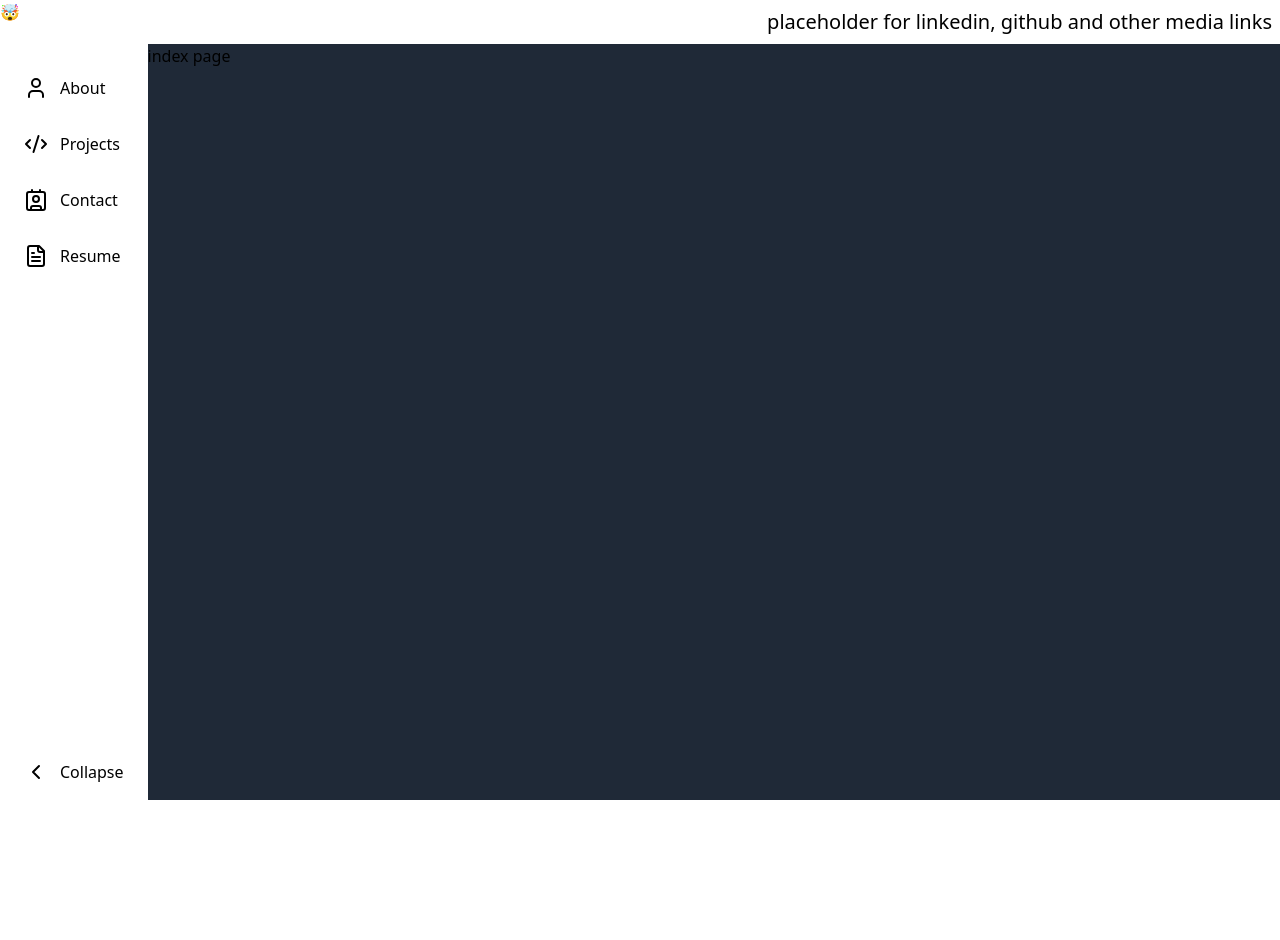
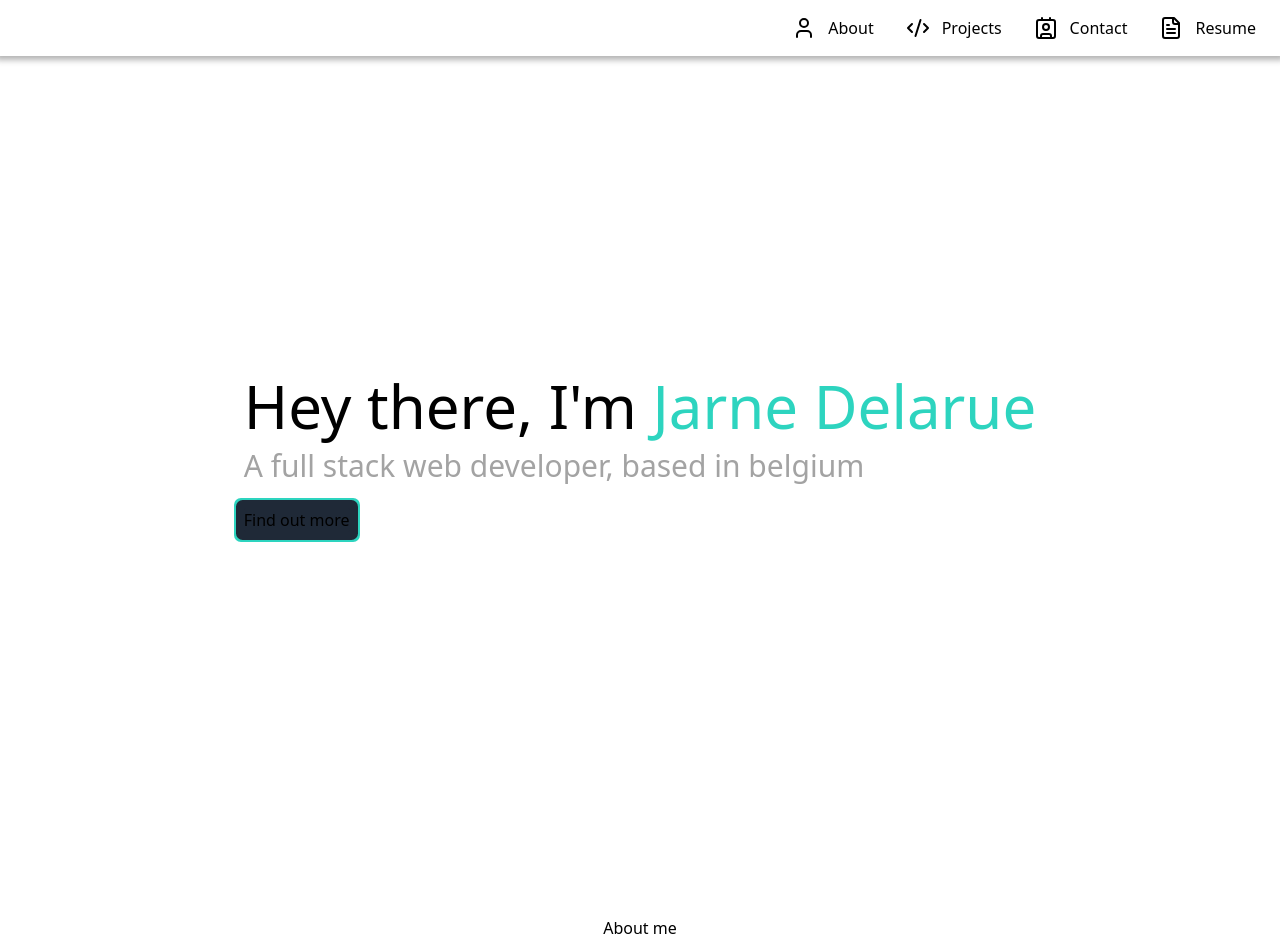
Before and after one commit to JarneDel/frontend-portfolio, a Nuxt app: page / in a window 1280 px wide. Before the commit the page ends 800 px from the top, so only its background shows below. Built offline with nearby package versions, Linux system fonts and the light colour scheme.

Commit message:
top navigation and landing page

```diff
--- a/components/Layout/LayoutHeader.vue
+++ b/components/Layout/LayoutHeaderHorizontal.vue
@@ -1,7 +1,7 @@
 <template>
 
-  <div class="flex flex-col justify-between my-4 ">
-    <ul class="mx-6 flex flex-col gap-8 my-4" >
+  <div class="flex flex-row-reverse justify-between ">
+    <ul class="mx-6 flex flex-rows gap-8 my-4" >
       <li>
         <NuxtLink to="/#about" class="flex flex-row gap-3 hocus:ring-2 hocus:rounded-sm hocus:ring-gray-400 hocus:bg-gray-300 hocus:ring-offset-8 :hocus:ring-offset-gray-400
         hocus:dark:ring-gray-600 dark:hocus:bg-gray-700 dark:hocus:ring-offset-gray-700 focus:outline-none">
@@ -31,11 +31,6 @@
         </NuxtLink>
       </li>
     </ul>
-    <button @click="toggle" class="mt-auto mx-6 flex flex-row gap-3 flex-row gap-3 hocus:ring-2 hocus:rounded-sm hocus:ring-gray-400 hocus:bg-gray-300 hocus:ring-offset-8 :hocus:ring-offset-gray-400
-        hocus:dark:ring-gray-600 dark:hocus:bg-gray-700 dark:hocus:ring-offset-gray-700 focus:outline-none">
-      <ChevronLeft class='transition-transform' :class='{rotate: !sideBarExpanded}'/>
-      <span v-if="sideBarExpanded">Collapse</span>
-    </button>
   </div>
 
 </template>
--- a/components/Layout/LayoutLogo.vue
+++ /dev/null
@@ -1,3 +0,0 @@
-<template>
-  <div>🤯</div>
-</template>
--- a/components/Layout/LayoutTitle.vue
+++ /dev/null
@@ -1,3 +0,0 @@
-<template>
-  <div class='flex justify-end text-xl m-2'>placeholder for linkedin, github and other media links</div>
-</template>
--- a/layouts/default.vue
+++ b/layouts/default.vue
@@ -1,9 +1,49 @@
 <template>
-  <div class="grid grid-rows-[max-content_1fr] grid-cols-[max-content_1fr] min-h-screen dark:bg-gray-900 dark:text-gray-100">
-    <LayoutLogo></LayoutLogo>
-    <LayoutTitle></LayoutTitle>
-    <LayoutHeader></LayoutHeader>
-
+  <div class="min-h-screen dark:bg-gray-900 dark:text-gray-100">
+      <div class="flex flex-row-reverse justify-between shadow ">
+        <ul class="mx-6 flex flex-rows gap-8 my-4" >
+          <li>
+            <NuxtLink to="/#about" class="flex flex-row gap-3 hocus:ring-2 hocus:rounded-sm hocus:ring-gray-400 hocus:bg-gray-300 hocus:ring-offset-8 :hocus:ring-offset-gray-400
+        hocus:dark:ring-gray-600 dark:hocus:bg-gray-700 dark:hocus:ring-offset-gray-700 focus:outline-none">
+              <user ></user>
+              <p>About</p>
+            </NuxtLink>
+          </li>
+          <li >
+            <NuxtLink to="#projects" class="flex flex-row gap-3 flex-row gap-3 hocus:ring-2 hocus:rounded-sm hocus:ring-gray-400 hocus:bg-gray-300 hocus:ring-offset-8 :hocus:ring-offset-gray-400
+        hocus:dark:ring-gray-600 dark:hocus:bg-gray-700 dark:hocus:ring-offset-gray-700 focus:outline-none">
+              <Code2/>
+              <p>Projects</p>
+            </NuxtLink>
+          </li>
+          <li >
+            <NuxtLink to="/contact" class="flex flex-row gap-3 flex-row gap-3 hocus:ring-2 hocus:rounded-sm hocus:ring-gray-400 hocus:bg-gray-300 hocus:ring-offset-8 :hocus:ring-offset-gray-400
+        hocus:dark:ring-gray-600 dark:hocus:bg-gray-700 dark:hocus:ring-offset-gray-700 focus:outline-none">
+              <Contact></Contact>
+              <p>Contact</p>
+            </NuxtLink>
+          </li>
+          <li >
+            <NuxtLink to="/Resume" class="flex flex-row gap-3 flex-row gap-3 hocus:ring-2 hocus:rounded-sm hocus:ring-gray-400 hocus:bg-gray-300 hocus:ring-offset-8 :hocus:ring-offset-gray-400
+        hocus:dark:ring-gray-600 dark:hocus:bg-gray-700 dark:hocus:ring-offset-gray-700 focus:outline-none" >
+              <file-text/>
+              <p>Resume</p>
+            </NuxtLink>
+          </li>
+        </ul>
+      </div>
     <slot/>
   </div>
 </template>
+
+
+<script setup lang="ts">
+import {ChevronLeft, User, Contact, Code2, FileText} from "lucide-vue-next";
+const sideBarExpanded = ref(true)
+</script>
+
+<style scoped>
+.shadow{
+  box-shadow: 0 0 6px 4px rgba(0,0,0,.3);
+}
+</style>
--- a/pages/index.vue
+++ b/pages/index.vue
@@ -1,3 +1,13 @@
 <template>
-  <h1 class="bg-gray-800  ">index page</h1>
+  <div class='flex flex-col items-center gap-y-96'>
+    <article class='mt-80 font-sans'>
+      <p class='font-medium text-6xl mb-3'>Hey there, I'm <span class='text-teal-400'>Jarne Delarue</span></p>
+        <p class='text-3xl text-neutral-400'>A full stack web developer, based in belgium</p>
+        <button class='mt-6 ring-2 ring-offset-8 rounded-sm ring-teal-400 bg-gray-800 ring-offset-gray-800'>Find out more</button>
+    </article>
+    <article id='about' class=''>
+      <h2>About me</h2>
+    </article>
+  </div>
+
 </template>
```
Also changed, not shown: package.json (+8 -5 lines), 2 other files (tests, documents, lock files or other folders).
